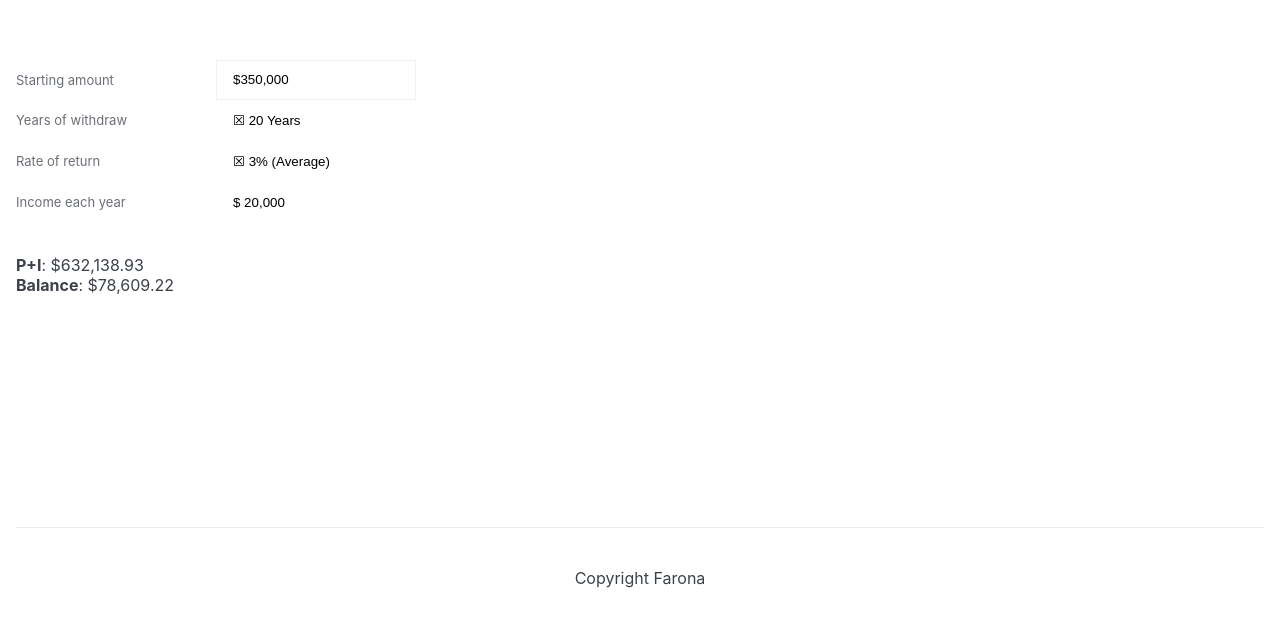
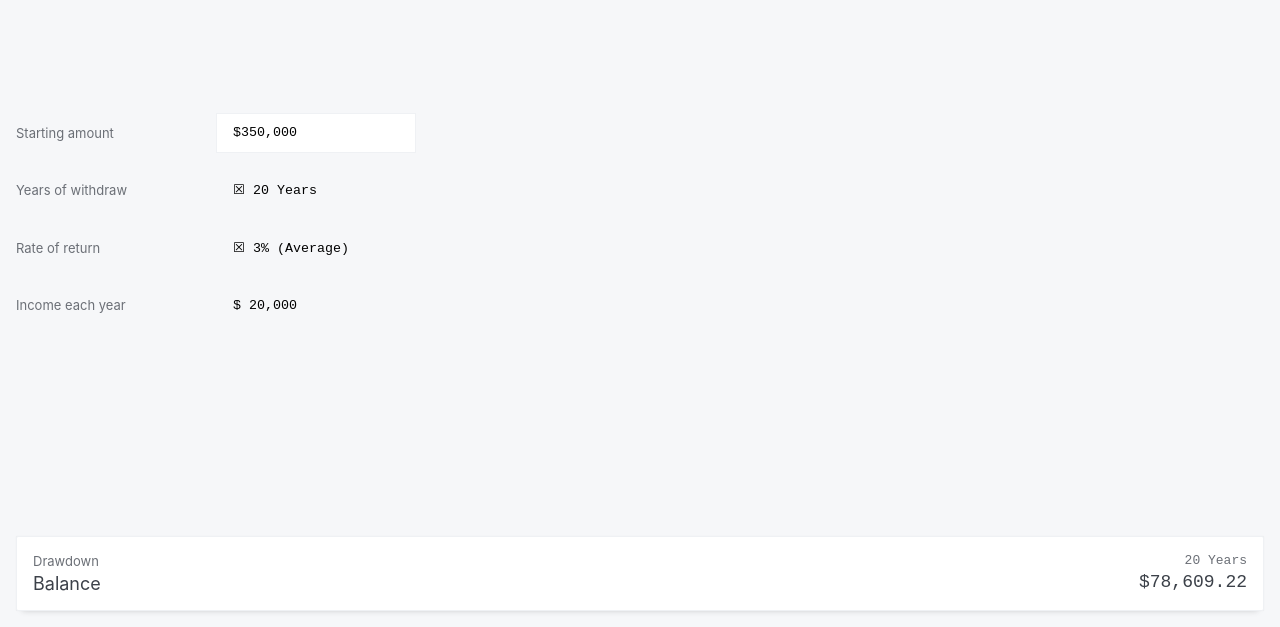
Before and after one commit to moeamaya/choice, a Next.js app: page / in a window 1280 px wide. Shown: the part 173-800 px from the top of the page. Built offline with nearby package versions, Linux system fonts and the light colour scheme.

Commit message:
Style Summary

```diff
--- a/components/Choice/List.tsx
+++ b/components/Choice/List.tsx
@@ -71,10 +71,11 @@ const ShortcutIcon = (props: any) => {
     textTransform: `capitalize`,
     color: `rgb(60, 65, 73)`,
     fontSize: 11,
+    fontFamily: `sans-serif`,
     lineHeight: `110%`,
     background: `rgb(239, 241, 244)`,
     borderRadius: `4px`,
-    padding: `2px`,
+    padding: `3px`,
     minWidth: `17px`,
   });
 
--- a/components/Choice/Options.tsx
+++ b/components/Choice/Options.tsx
@@ -22,14 +22,15 @@ const StyledTrigger = styled(Popover.Trigger, {
   border: `1px solid transparent`,
   width: `200px`,
   marginLeft: `auto`,
-  background: `#fff`,
+  background: `transparent`,
   padding: `12px 16px`,
   textAlign: `left`,
+  fontFamily: `monospace`,
   '&:hover': {
     border: `1px solid #EFF1F4`,
   },
   '&.active': {
-    border: `1px solid #EFF1F4`,
+    border: `1px solid #E6E8EB`,
   },
 });
 
@@ -44,6 +45,7 @@ const StyledContent = styled(Popover.Content, {
   border: `1px solid #EFF1F4`,
   borderRadius: `2px`,
   width: `200px`,
+  fontFamily: `monospace`,
   boxShadow: `0px 16px 24px 0px hsla(222, 63%, 3%, 0.12), 0px -2px 8px 0px hsla(222, 63%, 3%, 0.04)`,
 });
 
--- a/components/Choice/index.tsx
+++ b/components/Choice/index.tsx
@@ -13,6 +13,7 @@ type Props = {
 const style = {
   display: 'flex',
   alignItems: 'center',
+  marginBottom: `1rem`,
 };
 
 const Choice = ({
--- a/components/Drawdown/AmountInput.tsx
+++ b/components/Drawdown/AmountInput.tsx
@@ -1,5 +1,6 @@
 import Label from '../Choice/Label';
 import NumberFormat from 'react-number-format';
+import { styled } from '@stitches/react';
 
 type Props = {
   value: number;
@@ -9,16 +10,25 @@ type Props = {
 const style = {
   display: 'flex',
   alignItems: 'center',
+  marginBottom: `1rem`,
 };
 
-const inputStyle = {
+const StyledInput = styled('input', {
   width: `200px`,
   background: `#FFF`,
   border: `1px solid #EFF1F4`,
   height: `40px`,
+  fontFamily: `monospace`,
   padding: `0 1rem`,
   marginLeft: `auto`,
-};
+  appearance: `none`,
+  '-moz-appearance': `none`,
+  '-webkit-appearance': `none`,
+  '&:focus': {
+    borderColor: `#e3e5e8`,
+    outline: `none`,
+  },
+});
 
 const AmountInput = ({ value, setValue }: Props) => {
   return (
@@ -26,7 +36,7 @@ const AmountInput = ({ value, setValue }: Props) => {
       <Label text="Starting amount" />
       <NumberFormat
         defaultValue={value}
-        style={inputStyle}
+        customInput={StyledInput}
         thousandSeparator={true}
         prefix={'$'}
         onValueChange={(values) => {
--- a/components/Drawdown/Rate.tsx
+++ b/components/Drawdown/Rate.tsx
@@ -20,7 +20,7 @@ const Rate = ({ option, setOption }: Props) => {
   return (
     <Choice
       label="Rate of return"
-      placeholder="Set rate of return..."
+      placeholder="Set rate..."
       options={options}
       option={option}
       setOption={setOption}
--- /dev/null
+++ b/components/Drawdown/Summary/Header.tsx
@@ -0,0 +1,62 @@
+import { styled } from '@stitches/react';
+
+type Props = {
+  balance: string;
+  years: number;
+};
+
+const StyledLabels = styled('div', {
+  color: `#6B6F76`,
+});
+
+const StyledDrawdown = styled('h3', {
+  color: `#6B6F76`,
+  fontWeight: `normal`,
+  fontSize: 13,
+  margin: 0,
+});
+
+const StyledBalance = styled('h2', {
+  color: `#3C4149`,
+  fontWeight: `normal`,
+  fontSize: 18,
+  margin: `4px 0 0 0`,
+});
+
+const StyledValues = styled('div', {
+  marginLeft: `auto`,
+  textAlign: `right`,
+});
+
+const StyledYears = styled('h3', {
+  color: `#6B6F76`,
+  fontWeight: `normal`,
+  fontSize: 13,
+  fontFamily: `monospace`,
+  margin: 0,
+});
+
+const StyledAmount = styled('h2', {
+  color: `#3C4149`,
+  fontWeight: `normal`,
+  fontSize: 18,
+  margin: `4px 0 0 0`,
+  fontFamily: `monospace`,
+});
+
+const Summary = ({ balance, years }: Props) => {
+  return (
+    <>
+      <StyledLabels>
+        <StyledDrawdown>Drawdown</StyledDrawdown>
+        <StyledBalance>Balance</StyledBalance>
+      </StyledLabels>
+      <StyledValues>
+        <StyledYears>{years} Years</StyledYears>
+        <StyledAmount>{balance}</StyledAmount>
+      </StyledValues>
+    </>
+  );
+};
+
+export default Summary;
--- /dev/null
+++ b/components/Drawdown/Summary/index.tsx
@@ -0,0 +1,33 @@
+import { styled } from '@stitches/react';
+import Header from './Header';
+
+type Props = {
+  balance: string;
+  years: number;
+};
+
+const StyledSummary = styled('div', {
+  display: `flex`,
+  position: `fixed`,
+  left: 0,
+  bottom: `1rem`,
+  margin: `0 1rem`,
+  background: `#fff`,
+  border: `1px solid rgba(239, 241, 244, 1)`,
+  borderRadius: `2px`,
+  width: `calc(100% - 2rem)`,
+  padding: `1rem`,
+  boxShadow: `0px 0px 1px 0px rgba(0, 0, 0, 0.1),
+    0px 6px 6px -6px rgba(0, 0, 0, 0.16)
+  `,
+});
+
+const Summary = ({ balance, years }: Props) => {
+  return (
+    <StyledSummary>
+      <Header balance={balance} years={years} />
+    </StyledSummary>
+  );
+};
+
+export default Summary;
--- a/components/Drawdown/index.tsx
+++ b/components/Drawdown/index.tsx
@@ -3,7 +3,9 @@ import AmountInput from './AmountInput';
 import Time from './Time';
 import Rate from './Rate';
 import Income from './Income';
+import Summary from './Summary';
 
+// TODO: Extract as helper
 const format = (number: number) => {
   return new Intl.NumberFormat('en-US', {
     style: 'currency',
@@ -17,6 +19,7 @@ const Drawdown = () => {
   const [rate, setRate] = useState({ value: '0.03', label: '☒ 3% (Average)' });
   const [income, setIncome] = useState({ value: '20000', label: '$ 20,000' });
 
+  // TODO: Extract as helpers
   const years = parseFloat(time.value);
   const interest = parseFloat(rate.value);
   const draw = parseFloat(income.value);
@@ -35,12 +38,8 @@ const Drawdown = () => {
       <Time option={time} setOption={setTime} />
       <Rate option={rate} setOption={setRate} />
       <Income option={income} setOption={setIncome} />
-      <div style={{ marginTop: '2rem' }}>
-        <strong>P+I</strong>: {format(principalInterest)}
-        <br />
-        <strong>Balance</strong>: {format(balance)}
-        <br />
-      </div>
+
+      <Summary balance={format(balance)} years={years} />
     </>
   );
 };
--- a/pages/index.tsx
+++ b/pages/index.tsx
@@ -3,8 +3,6 @@ import Head from 'next/head';
 import styles from '../styles/Home.module.css';
 
 import Drawdown from '../components/Drawdown';
-
-import Footer from '../components/Footer';
 
 const Home: NextPage = () => {
   return (
@@ -24,8 +22,6 @@ const Home: NextPage = () => {
       <main className={styles.main}>
         <Drawdown />
       </main>
-
-      <Footer />
     </div>
   );
 };
--- a/styles/globals.css
+++ b/styles/globals.css
@@ -2,7 +2,8 @@ html,
 body {
   padding: 0;
   margin: 0;
-  color: #3C4149;
+  background: #f6f7f9;
+  color: #3c4149;
   font-family: -apple-system, BlinkMacSystemFont, Segoe UI, Roboto, Oxygen,
     Ubuntu, Cantarell, Fira Sans, Droid Sans, Helvetica Neue, sans-serif;
 }
```
